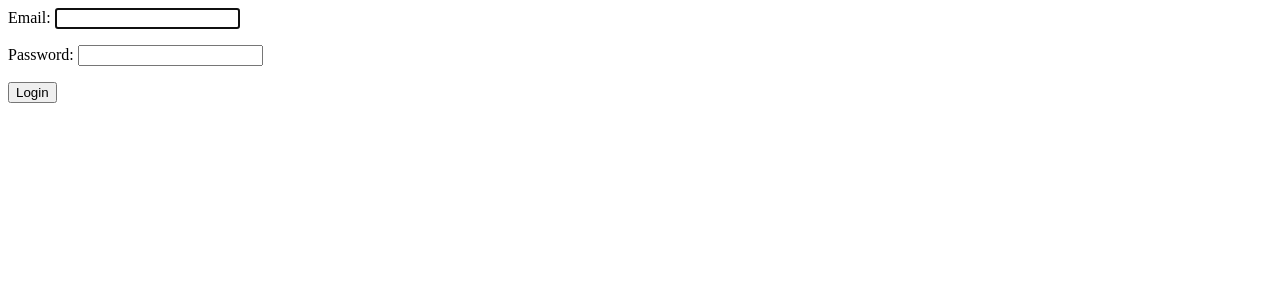
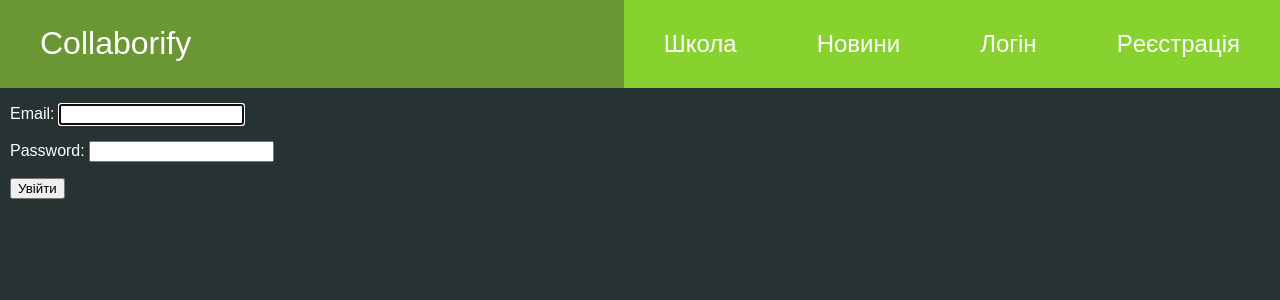
Before and after one commit to Coder2287569013/Group_portal_collaborify, a Django app: page /auth/login/ in a window 1280 px wide. Shown: the top 300 px of the page. Run offline with Django 5.2, Linux system fonts and the light colour scheme.

Commit message:
fix login view + design, templates, main page

```diff
--- a/auth_sys/views.py
+++ b/auth_sys/views.py
@@ -21,4 +21,4 @@ class RegisterView(CreateView): # - RegisterView for registering new users
 
 class CustomLoginView(LoginView):
     template_name = 'auth_sys/login.html'
-    success_url = reverse_lazy('main')
+    redirect_authenticated_user = True
--- a/core/settings.py
+++ b/core/settings.py
@@ -132,3 +132,5 @@ MEDIA_ROOT = os.path.join(BASE_DIR, 'media')
 DEFAULT_AUTO_FIELD = 'django.db.models.BigAutoField'
 
 AUTH_USER_MODEL = 'auth_sys.CustomUser'
+
+LOGIN_REDIRECT_URL = 'main'
--- a/default_pages/views.py
+++ b/default_pages/views.py
@@ -6,7 +6,6 @@ from django.contrib.auth.mixins import (
     PermissionRequiredMixin
 )
 from default_pages.forms import NewsForm
-from django.core.exceptions import PermissionDenied
 from default_pages.models import News
 
 # Create your views here.
@@ -36,11 +35,6 @@ class NewsCreateView(LoginRequiredMixin, PermissionRequiredMixin, CreateView):
     permission_required = 'default_pages.can_post_news'
     success_url = reverse_lazy('news-list')
 
-    # def dispatch(self, request, *args, **kwargs):
-    #     if not request.user.has_perm('default_pages.can_post_news'):
-    #         raise PermissionDenied("You do not have permission to post news.")
-    #     return super().dispatch(request, *args, **kwargs)
-
     def form_valid(self, form):
         form.instance.author = self.request.user
         return super().form_valid(form)
--- /dev/null
+++ b/static/css/main.css
@@ -0,0 +1,42 @@
+body {
+    margin: 0;
+    font-family: Arial, Helvetica, sans-serif;
+    background-color: #273232;
+    color: #FFFFFF;
+}
+
+a {
+    color: #FFFFFF;
+}
+
+.content {
+    margin: 10px;
+}
+
+.navbar {
+    overflow: hidden;
+    background-color: #6a9733;
+}
+
+.navbar a {
+    background-color: #87d22f;
+    float: right;
+    color: #FFFFFF;
+    text-align: center;
+    padding: 30px 40px;
+    text-decoration: none;
+    font-size: 24px;
+    transition: background-color .6s ease;
+}
+
+.navbar a:hover {
+    background-color: #76b92a;
+}
+
+.navbar a.home {
+    padding: 25px 40px;
+    background-color: #6a9733;
+    float: left;
+    color: #FFFFFF;
+    font-size: 32px;
+}
--- a/templates/auth_sys/login.html
+++ b/templates/auth_sys/login.html
@@ -1,5 +1,14 @@
-<form method="post">
-    {% csrf_token %}
-    {{ form.as_p }}
-    <button type="Submit">Login</button>
-</form>
+{% extends 'base.html' %}
+{% load static %}
+
+{% block title %}
+    <title>Collaborify: Логiн</title>
+{% endblock %}
+
+{% block content %}
+    <form method="post">
+        {% csrf_token %}
+        {{ form.as_p }}
+        <button type="submit">Увійти</button>
+    </form>
+{% endblock %}
--- /dev/null
+++ b/templates/base.html
@@ -0,0 +1,24 @@
+<!DOCTYPE html>
+<html lang="en">
+{% load static %}
+<head>
+    <meta charset="UTF-8">
+    <meta name="viewport" content="width=device-width, initial-scale=1.0">
+    <link rel="stylesheet" href="{% static 'css/main.css' %}">
+    {% block title %}
+    {% endblock %}
+</head>
+<body>
+    <div class="navbar">
+        <a class="home" href="{% url 'main' %}">Collaborify</a>
+        <a href="{% url 'register' %}">Pеєстрація</a>
+        <a href="{% url 'login' %}">Логiн</a>
+        <a href="{% url 'news-list' %}">Новини</a>
+        <a href="{% url 'student-list' %}">Школа</a>
+    </div>
+    <div class="content">
+        {% block content %}
+        {% endblock %}
+    </div>
+</body>
+</html>
```
Also changed, not shown: templates/auth_sys/customuser_list.html (+10 -1 lines), templates/auth_sys/register_form.html (+14 -5 lines), templates/default_pages/add_news.html (+9 -0 lines), templates/default_pages/main.html (+9 -10 lines), templates/default_pages/news_detail.html (+9 -0 lines), templates/default_pages/news_list.html (+9 -0 lines), templates/grade_system/student_detail.html (+10 -0 lines), auth_sys/managers.py (line endings or trailing spaces).
